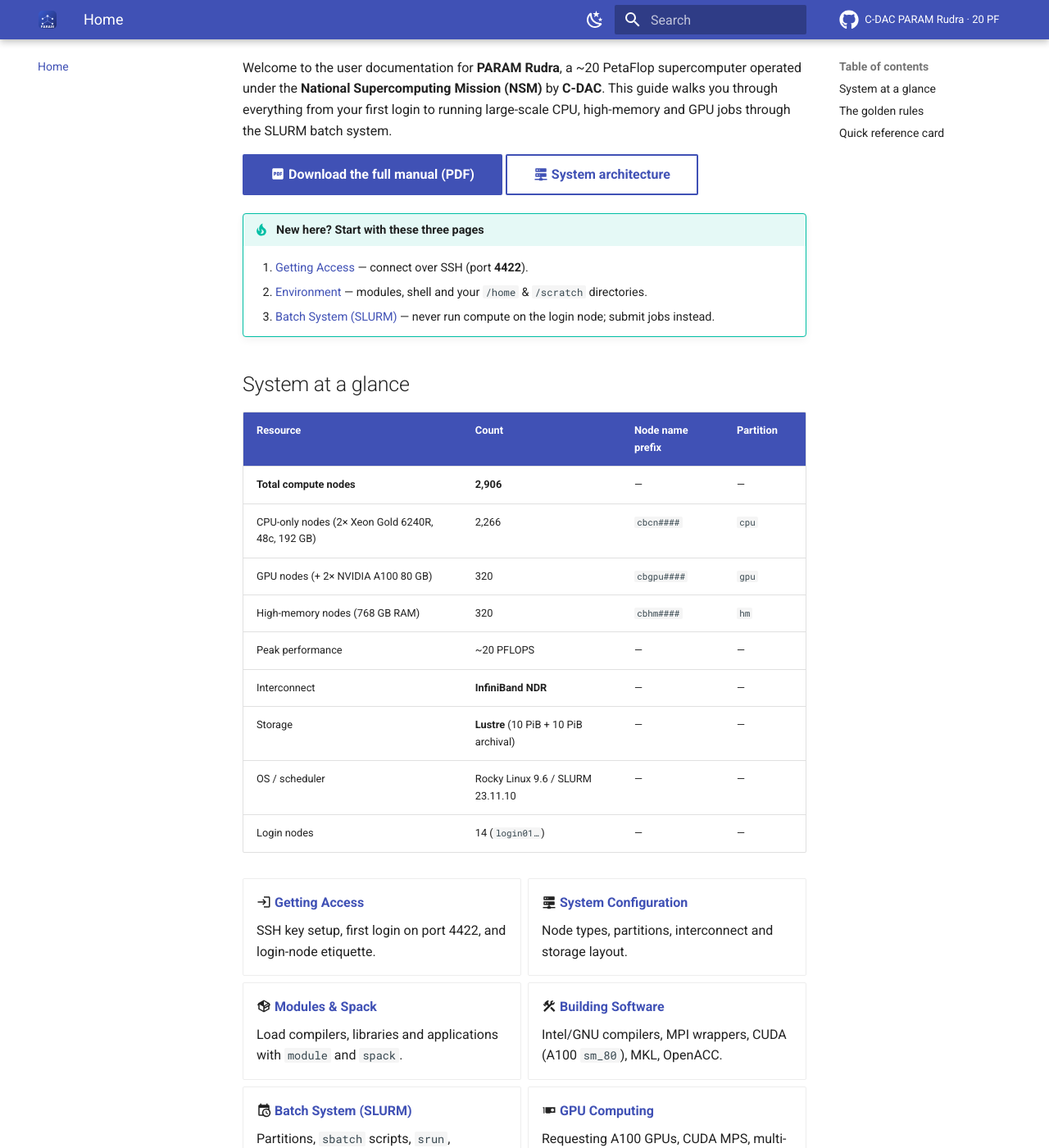
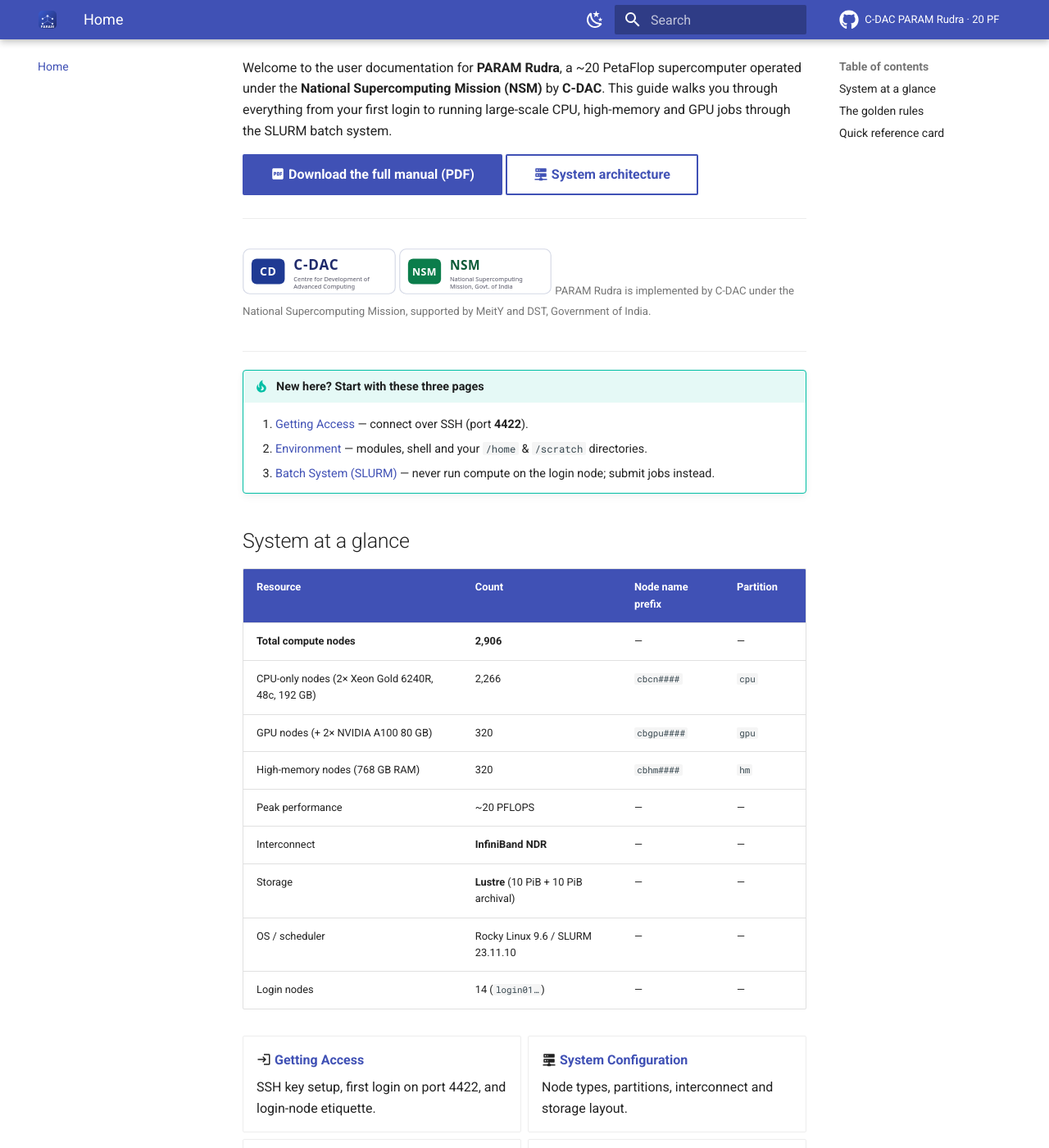
Before and after one commit to samcom12/paramrudra-user-manual, an MkDocs documentation site: the page built from docs/index.md, in a window 1280 px wide and 1400 px high, scrolled down 395 px. Shown: the whole window at 82% size. Built offline with MkDocs 1.6.1 and Material for MkDocs 9.7.7, drawn with Linux system fonts in a browser that asks for light colours; comment, search, counter and statistics services are not loaded.

Commit message:
Add C-DAC and NSM co-branding logo strip
- Co-branding strip on home and Accounts & Acknowledgement pages, linking to
  cdac.in and nsmindia.in, with MeitY/DST attribution caption
- Placeholder logo SVGs (generic typographic badges, not trademarked artwork);
  README documents how to swap in the official C-DAC/NSM logo files
- .cobrand styling in extra.css

Co-Authored-By: Claude Opus 4.8 <noreply@anthropic.com>

```diff
--- a/docs/index.md
+++ b/docs/index.md
@@ -10,6 +10,12 @@ system.
 
 [:material-file-pdf-box: Download the full manual (PDF)](assets/PARAM-Rudra-20PF-User-Manual.pdf){ .md-button .md-button--primary }
 [:material-server-network: System architecture](configuration.md#architecture-diagram){ .md-button }
+
+<div class="cobrand" markdown>
+[![Centre for Development of Advanced Computing (C-DAC)](assets/logo-cdac.svg)](https://www.cdac.in)
+[![National Supercomputing Mission (NSM)](assets/logo-nsm.svg)](https://nsmindia.in)
+<span class="cobrand-caption">PARAM Rudra is implemented by C-DAC under the National Supercomputing Mission, supported by MeitY and DST, Government of India.</span>
+</div>
 
 !!! tip "New here? Start with these three pages"
     1. [Getting Access](access.md) — connect over SSH (port **4422**).
--- a/docs/stylesheets/extra.css
+++ b/docs/stylesheets/extra.css
@@ -19,3 +19,32 @@
 .md-typeset details {
   font-size: 0.72rem;
 }
+
+/* Co-branding logo strip (C-DAC / NSM) */
+.cobrand {
+  display: flex;
+  flex-wrap: wrap;
+  align-items: center;
+  justify-content: center;
+  gap: 1.4rem;
+  margin: 1.4rem 0 0.4rem;
+  padding: 1rem 0;
+  border-top: 1px solid var(--md-default-fg-color--lightest);
+  border-bottom: 1px solid var(--md-default-fg-color--lightest);
+}
+.cobrand img {
+  height: 56px;
+  width: auto;
+  transition: transform 0.15s ease, filter 0.15s ease;
+}
+.cobrand a:hover img {
+  transform: translateY(-2px);
+  filter: drop-shadow(0 3px 6px rgba(0, 0, 0, 0.18));
+}
+.cobrand-caption {
+  width: 100%;
+  text-align: center;
+  font-size: 0.66rem;
+  color: var(--md-default-fg-color--light);
+  margin-top: 0.3rem;
+}
```
Also changed, not shown: README.md (+12 -0 lines), docs/acknowledgement.md (+5 -0 lines), docs/assets/logo-cdac.svg (added), docs/assets/logo-nsm.svg (added).
